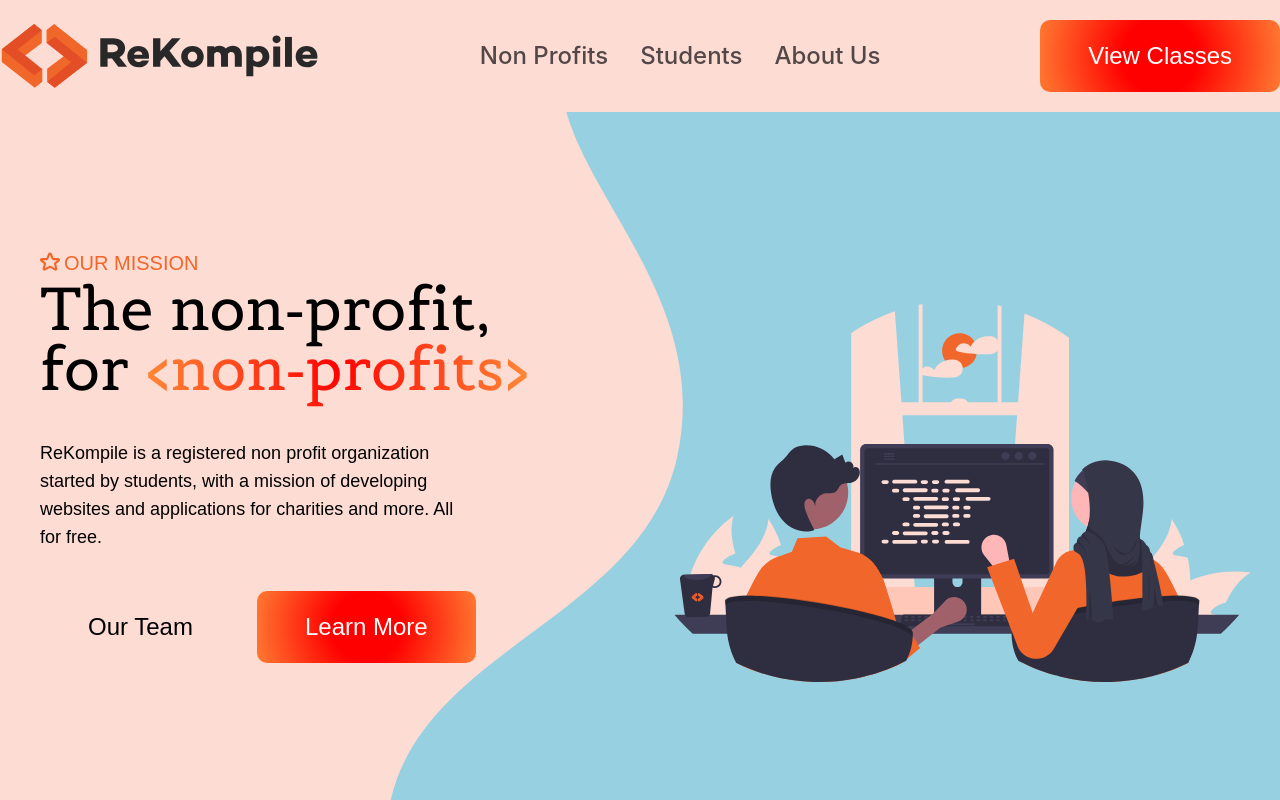
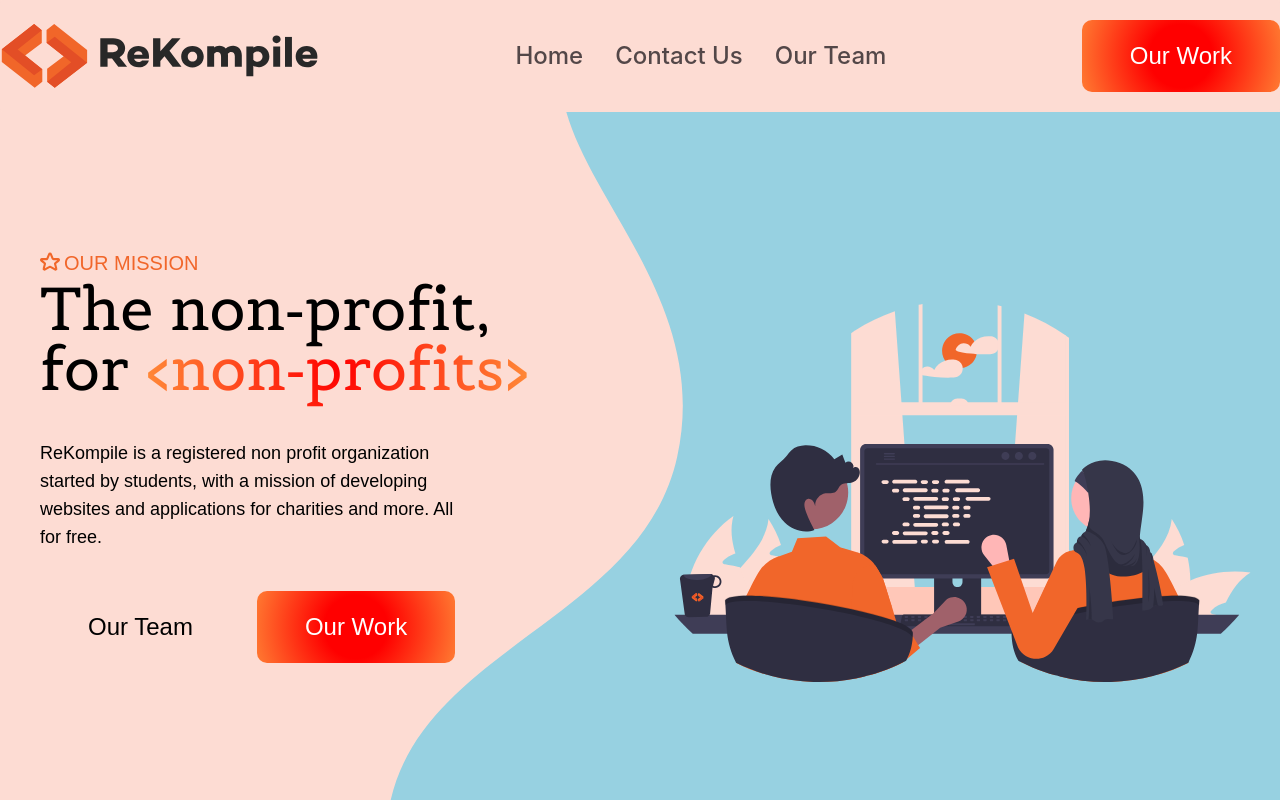
Before and after one commit to ReKompile/ReKompileWeb, a Next.js app: page / in a window 1280 px wide. Built offline with nearby package versions, Linux system fonts and the light colour scheme; a web font is replaced by a local one.

Commit message:
Update navbar with new links

```diff
--- a/components/Nav.js
+++ b/components/Nav.js
@@ -23,10 +23,10 @@ function Nav() {
 				<div className='flex md:order-2'>
 					<div className='mr-3 md:mr-0'>
 						<GradientButton
-							href='/classes'
+							href='/our-work'
 							className='hidden md:block md:text-base md:px-7 md:py-3 lg:px-12 lg:py-5 lg:text-2xl'
 						>
-							View Classes
+							Our Work
 						</GradientButton>
 					</div>
 					<button
@@ -68,23 +68,23 @@ function Nav() {
 				>
 					<ul className='flex w-full flex-col mt-4 md:flex-row md:space-x-8 md:mt-0 md:text-sm md:font-medium'>
 						<li className='block py-2 pr-4 pl-3 text-brown sm:text-2xl md:text-lg xl:text-2xl border-b border-gray-100 hover:bg-gray-50 md:hover:bg-transparent md:border-0 md:hover:text-blue-700 md:p-0 md:dark:hover:text-white dark:hover:bg-gray-700 dark:hover:text-white md:dark:hover:bg-transparent dark:border-gray-700'>
-							<Link href='/non-profits' passHref>
+							<Link href='/' passHref>
 								<span className='hover:text-blue cursor-pointer transition duration-200 ease-in-out'>
-									Non Profits
+									Home
 								</span>
 							</Link>
 						</li>
 						<li className='block py-2 pr-4 pl-3 text-brown sm:text-2xl md:text-lg xl:text-2xl border-b border-gray-100 hover:bg-gray-50 md:hover:bg-transparent md:border-0 md:hover:text-blue-700 md:p-0 md:dark:hover:text-white dark:hover:bg-gray-700 dark:hover:text-white md:dark:hover:bg-transparent dark:border-gray-700'>
-							<Link href='/students' passHref>
+							<Link href='/contact-us' passHref>
 								<span className='hover:text-blue cursor-pointer transition duration-200 ease-in-out'>
-									Students
+									Contact Us
 								</span>
 							</Link>
 						</li>
 						<li className='block py-2 pr-4 pl-3 text-brown sm:text-2xl md:text-lg xl:text-2xl border-b border-gray-100 hover:bg-gray-50 md:hover:bg-transparent md:border-0 md:hover:text-blue-700 md:p-0 md:dark:hover:text-white dark:hover:bg-gray-700 dark:hover:text-white md:dark:hover:bg-transparent dark:border-gray-700'>
-							<Link href='/about-us' passHref>
+							<Link href='/our-team' passHref>
 								<span className='hover:text-blue cursor-pointer transition duration-200 ease-in-out'>
-									About Us
+									Our Team
 								</span>
 							</Link>
 						</li>
--- a/pages/index.js
+++ b/pages/index.js
@@ -43,8 +43,8 @@ export default function Home(props) {
                         <OutlineButton className='' href='/about-us'>
                             Our Team
                         </OutlineButton>
-                        <GradientButton className='ml-4' href='/classes'>
-                            Learn More
+                        <GradientButton className='ml-4' href='/our-work'>
+                            Our Work
                         </GradientButton>
                     </div>
                 </div>
```
